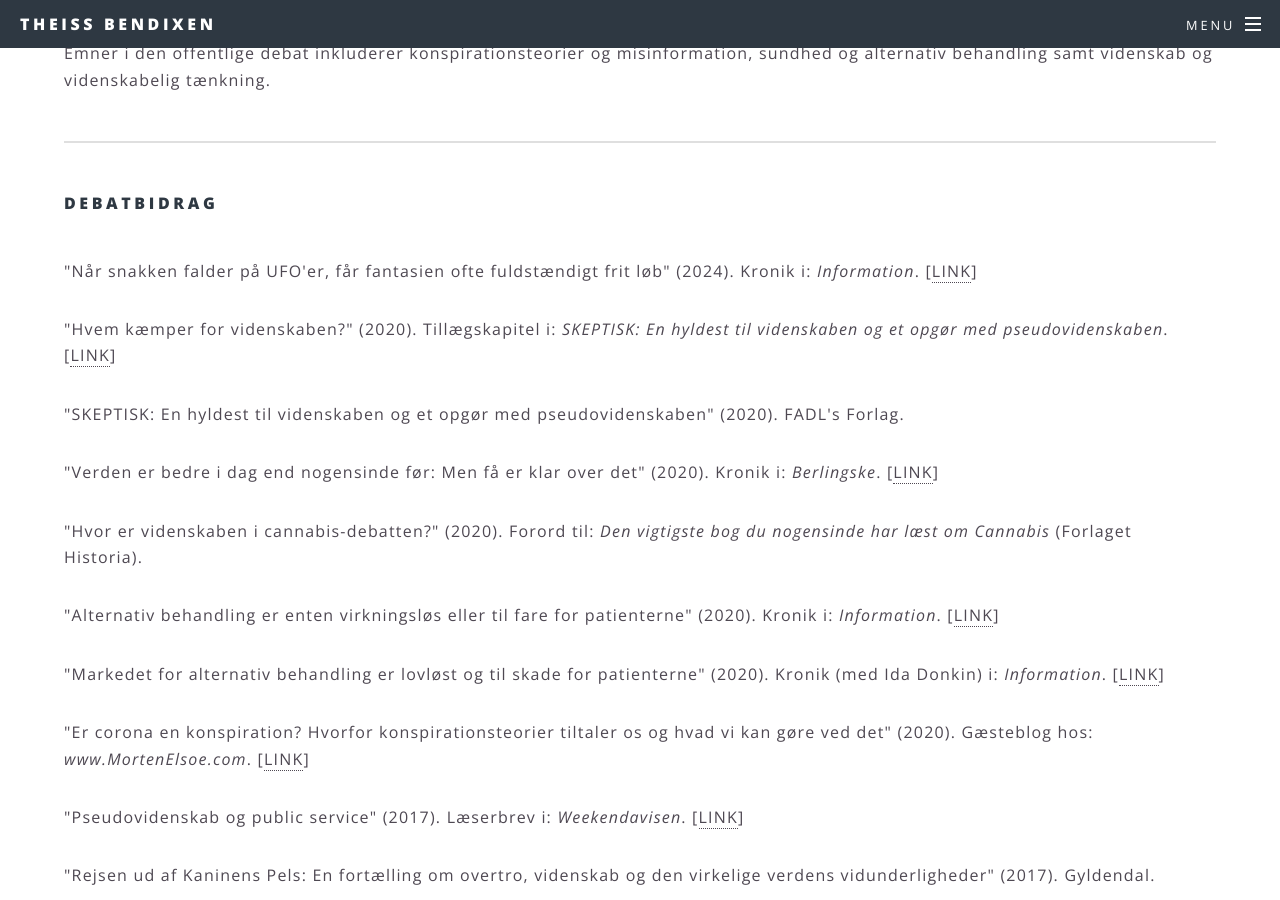
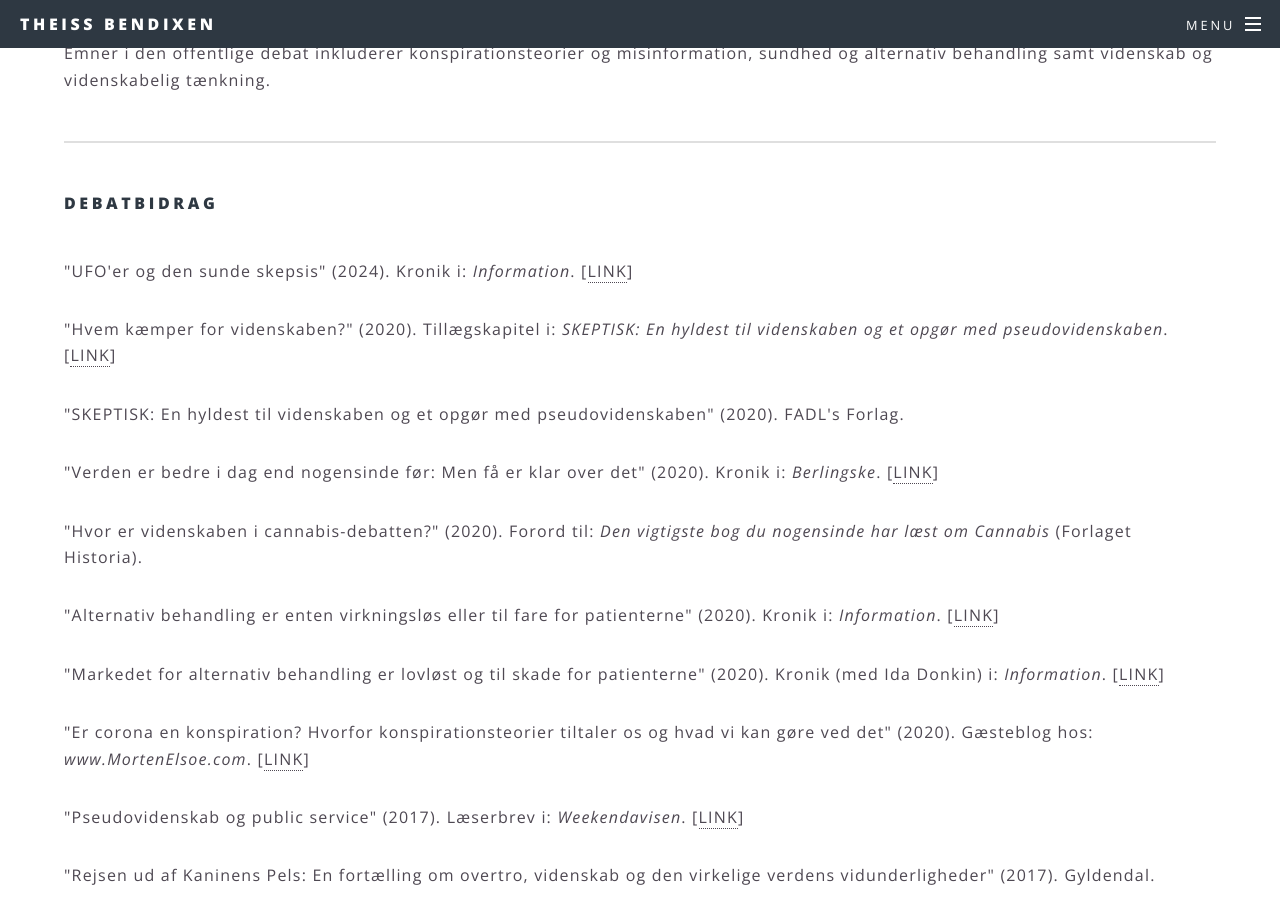
Before and after one commit to tbendixen/tbendixen.github.io.dk, a Jekyll site: the page built from formidling.html, in a window 1280 px wide and 900 px high, scrolled down 450 px. Built offline with Jekyll 4.4.1, drawn with Linux system fonts in a browser that asks for light colours.

Commit message:
Update formidling.html

```diff
--- a/formidling.html
+++ b/formidling.html
@@ -9,7 +9,7 @@ title: Formidling
 				<hr />
 			<h4>Debatbidrag</h4>
 				<br />
-				 <p>"Når snakken falder på UFO'er, får fantasien ofte fuldstændigt frit løb" (2024).
+				 <p>"UFO'er og den sunde skepsis" (2024).
 					Kronik i: <i>Information</i>. [<a href="https://www.information.dk/debat/2024/01/naar-snakken-falder-paa-ufoer-faar-fantasien-ofte-fuldstaendigt-frit-loeb?kupon=eyJpYXQiOjE3MDY1NTY3ODksInN1YiI6IjUwOTk1Nzo4MTI2NTEifQ.3zB4aD-rcf0L81LJAyPRYg">LINK</a>]</p>
 				<p>"Hvem kæmper for videnskaben?" (2020).
 					Tillægskapitel i: <i>SKEPTISK: En hyldest til videnskaben og et opgør med pseudovidenskaben</i>. [<a href="https://fadlforlag.dk/2020/07/21/hvem-kaemper-for-videnskaben/">LINK</a>]</p>
```
